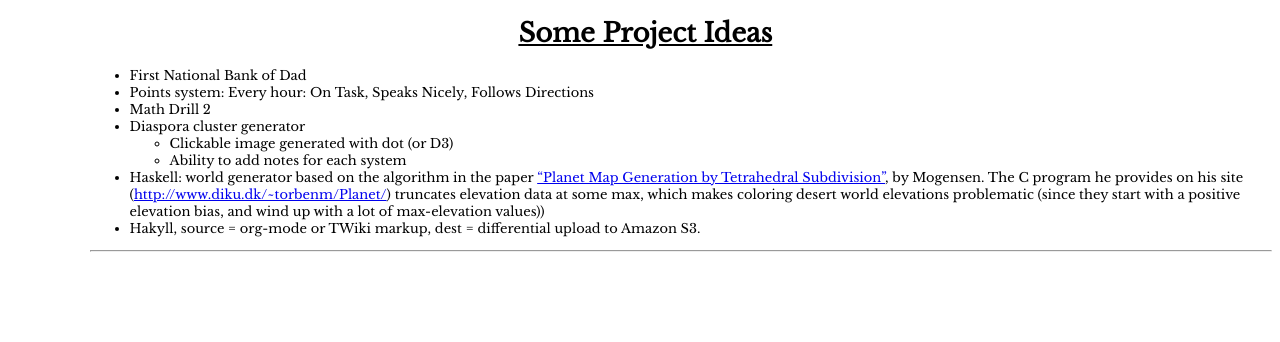
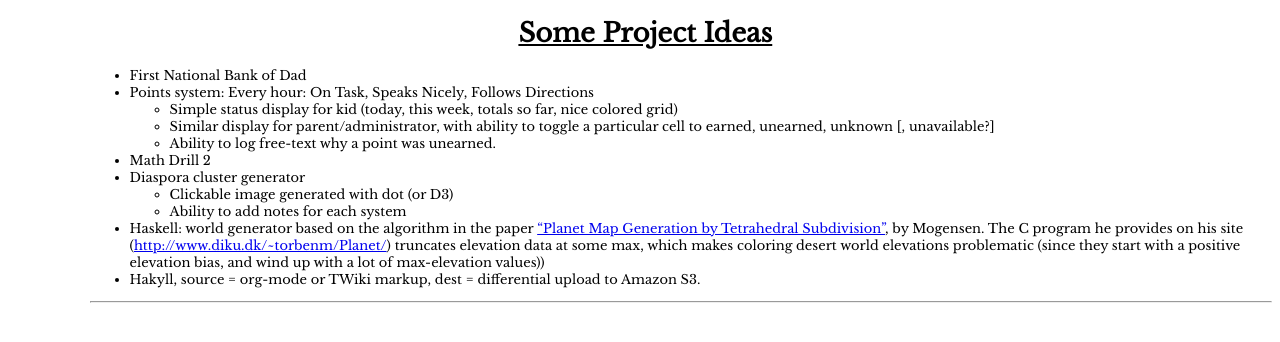
Before and after one commit to JohnL4/johnl4.github.io, a Jekyll site: the page built from _posts/2015-06-15-Project-Ideas.markdown, in a window 1280 px wide. Shown: the top 342 px of the page. Built offline with Jekyll 4.4.1, drawn with Linux system fonts in a browser that asks for light colours; comment, search, counter and statistics services are not loaded.

Commit message:
New ideas for existing project (points system), plus random uncommited file on Polymer.

```diff
--- a/_posts/2015-06-15-Project-Ideas.markdown
+++ b/_posts/2015-06-15-Project-Ideas.markdown
@@ -7,6 +7,10 @@
 
 * First National Bank of Dad
 * Points system: Every hour: On Task, Speaks Nicely, Follows Directions
+    * Simple status display for kid (today, this week, totals so far, nice colored grid)
+    * Similar display for parent/administrator, with ability to toggle a particular cell to earned, unearned, unknown [,
+      unavailable?]
+    * Ability to log free-text why a point was unearned.
 * Math Drill 2
 * Diaspora cluster generator
     * Clickable image generated with dot (or D3)
```
Also changed, not shown: _posts/2015-10-05-on-to-polymer.markdown (added, +20 -0 lines).
